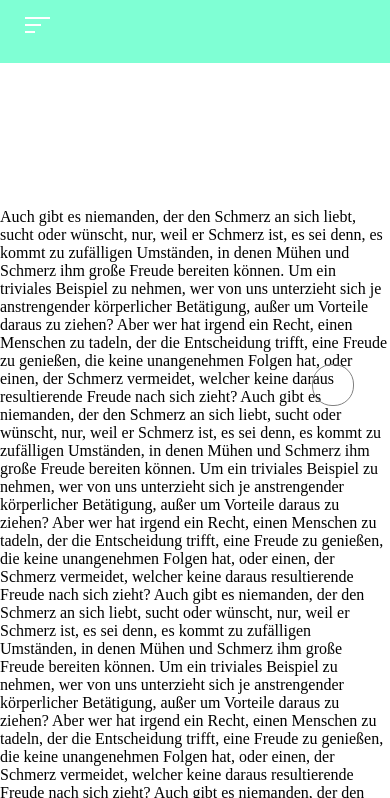
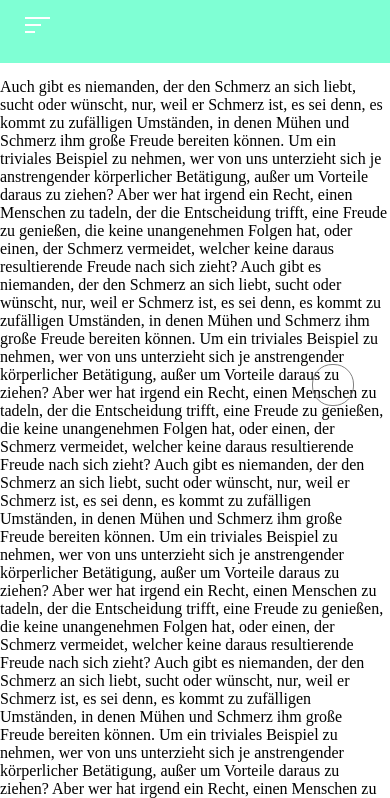
Before and after one commit to erardlucien/demo_3, a plain HTML site: page index.html in a window 390 px wide. Shown: the part 46-844 px from the top of the page. Drawn offline with Linux system fonts and the light colour scheme.

Commit message:
a little change

```diff
--- a/styles/style.css
+++ b/styles/style.css
@@ -126,7 +126,7 @@ a.navbar-link:hover {
    ====================== */
 
 .text-section {
-    margin: 90px 0 0 0;
+    margin: 10px 0 0 0;
     display: flex;
     flex-direction: column;
     justify-content: center;
@@ -279,7 +279,7 @@ div.double-input {
    ====================== */
 
    .text-section {
-    margin: 145px 0 0 0;
+    margin: 15px 0 0 0;
    }
 
    .go-to-top-wrapper {
```
